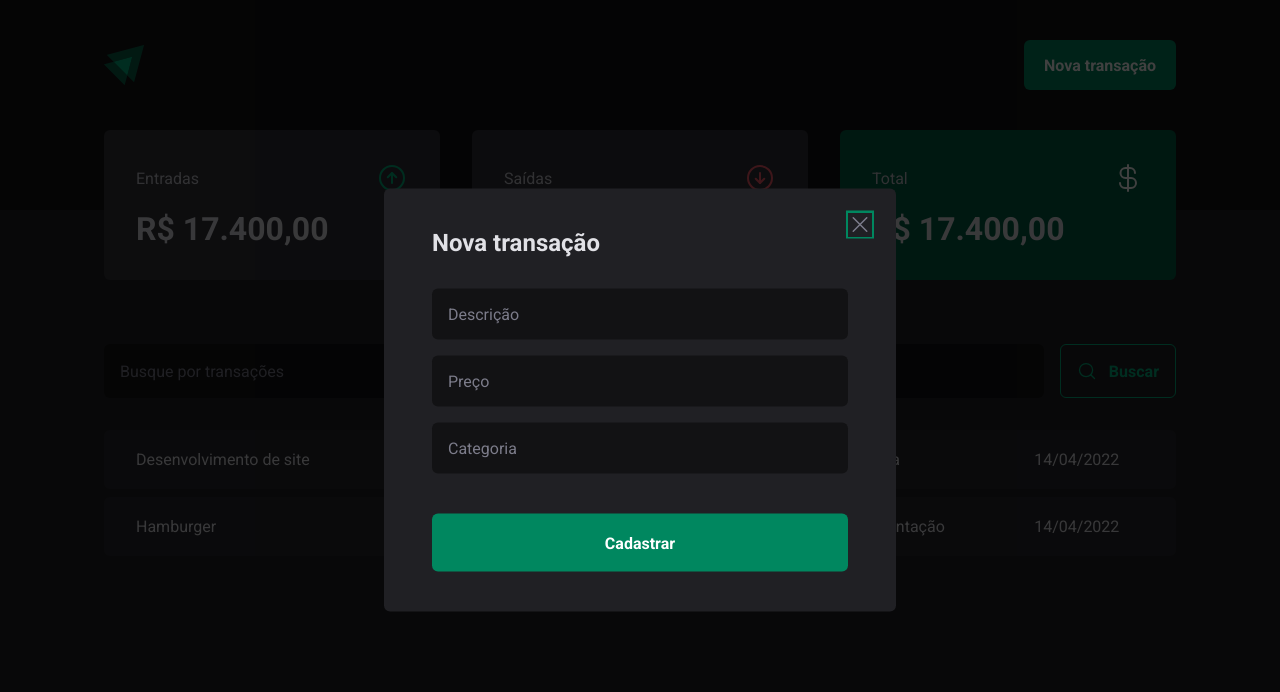
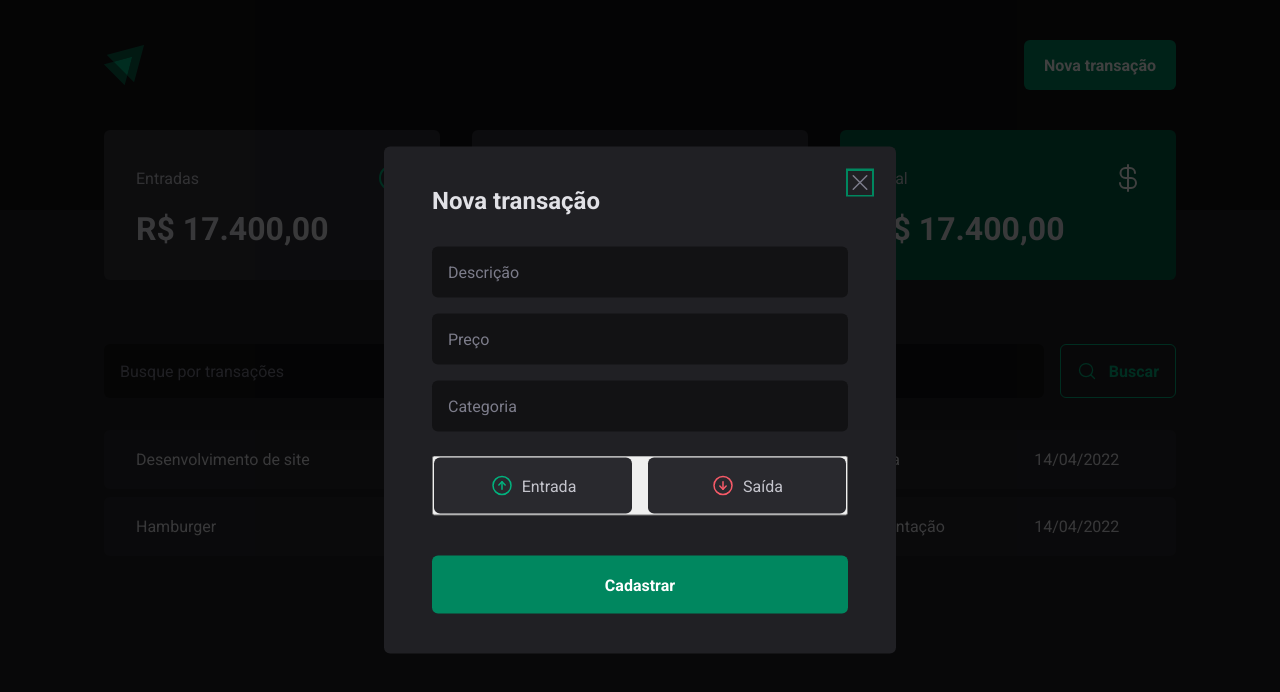
Before and after one commit to luizsaulo/MD-03, a React (Vite) app: page / in a window 1280 px wide. Both pictures are taken after a click on the button "Nova transação". Shown: the top 692 px of the page. Built offline with nearby package versions, Linux system fonts and the light colour scheme.

Commit message:
income and outcome buttons with a single component

```diff
--- a/src/components/NewTransactionModal/index.tsx
+++ b/src/components/NewTransactionModal/index.tsx
@@ -1,6 +1,6 @@
 import * as Dialog from "@radix-ui/react-dialog";
-import { X } from "phosphor-react";
-import { CloseButton, Content, Overlay } from "./styles";
+import { ArrowCircleDown, ArrowCircleUp, X } from "phosphor-react";
+import { CloseButton, Content, Overlay, TransactionType, TransactionTypeButton } from "./styles";
 
 export function NewTransactionModal() {
     return (
@@ -18,6 +18,18 @@
                     <input type='number' placeholder="Preço" required />
                     <input type='text' placeholder="Categoria" required />
 
+                    <TransactionType>
+                        <TransactionTypeButton variant="income">
+                            <ArrowCircleUp size={24} />
+                            Entrada
+                        </TransactionTypeButton>
+
+                        <TransactionTypeButton variant="outcome">
+                            <ArrowCircleDown size={24} />
+                            Saída
+                        </TransactionTypeButton>
+                    </TransactionType>
+
                     <button type="submit">
                         Cadastrar
                     </button>
--- a/src/components/NewTransactionModal/styles.ts
+++ b/src/components/NewTransactionModal/styles.ts
@@ -69,3 +69,31 @@
     cursor: pointer;
     color: ${props => props.theme["gray-500"]};
 `;
+
+export const TransactionType = styled.button`
+    display: grid;
+    grid-template-columns: repeat(2, 1fr);
+    gap: 1rem;
+    margin-top: 0.5rem;
+`;
+
+interface TransactionTypeButtonProps {
+    variant: 'income' | 'outcome';
+}
+
+export const TransactionTypeButton = styled.button<TransactionTypeButtonProps>`
+    background: ${props => props.theme['gray-700']};
+    padding: 1rem;
+    display: flex;
+    align-items: center;
+    justify-content: center;
+    gap: 0.5rem;
+    border-radius: 6px;
+    cursor: pointer;
+    border: 0;
+    color: ${props => props.theme['gray-300']};
+
+    svg {
+        color: ${props => props.variant === 'income' ?  props.theme['green-300'] : props.theme['red-400']}
+    }
+`;
```
